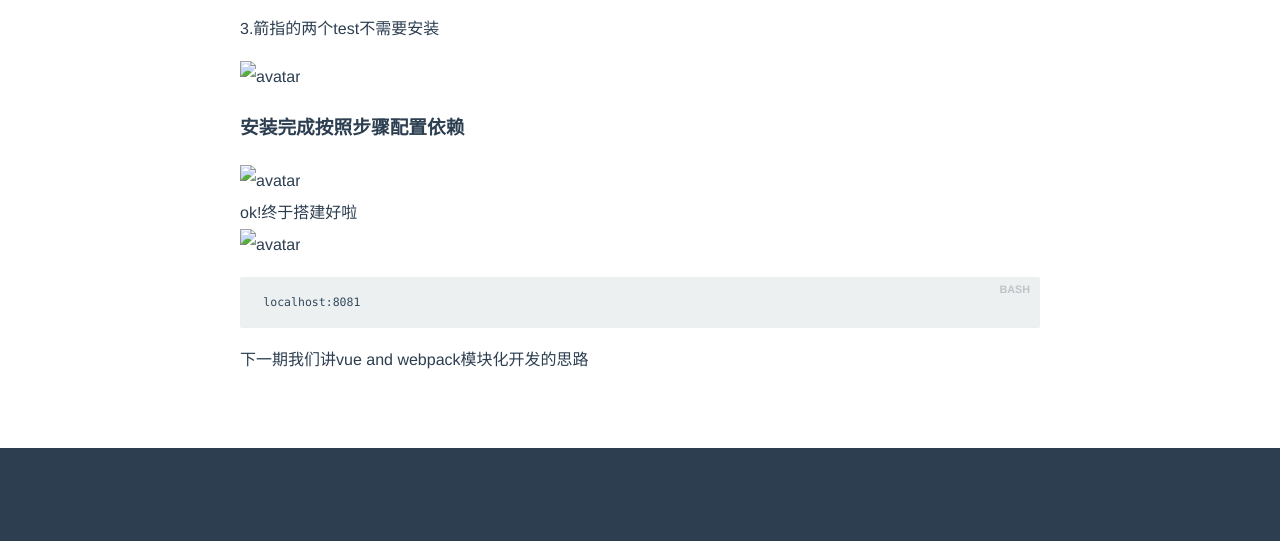
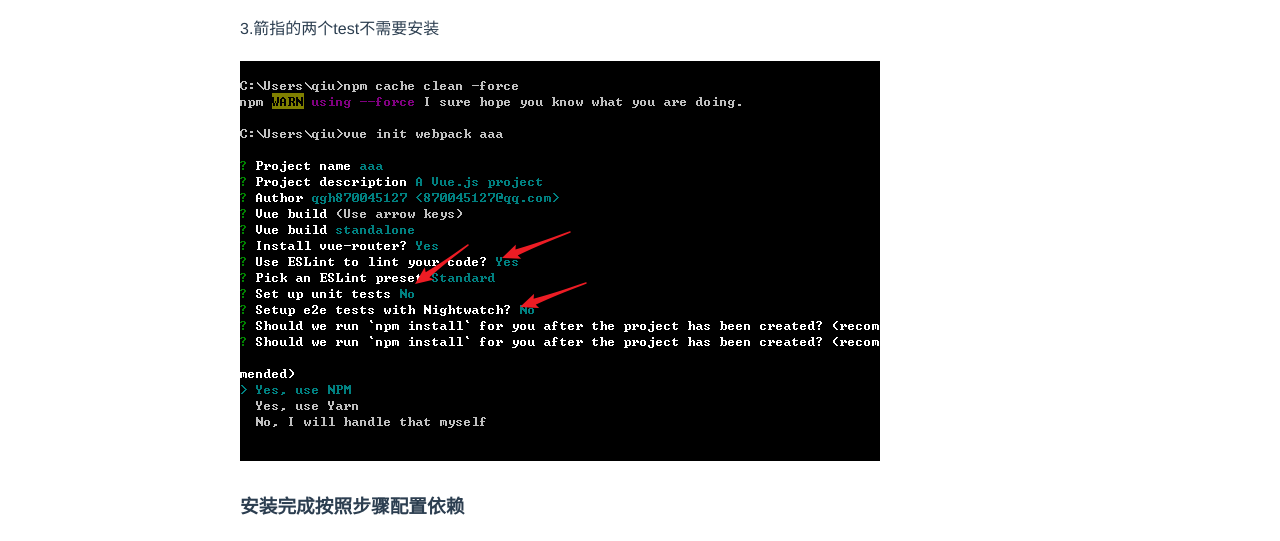
Before and after one commit to qgh870045127/qgh870045127.github.io, a plain HTML site: page 2018/08/06/webpack/index.html in a window 1280 px wide. Shown: the part 1274-1815 px from the top of the page. Drawn offline with Linux system fonts and the light colour scheme; a script that the page names is missing.

Commit message:
Site updated: 2018-08-06 20:20:53

```diff
--- a/2018/08/01/hello-world/index.html
+++ b/2018/08/01/hello-world/index.html
@@ -20,7 +20,7 @@
 <h4 id="生成以及部署"><a href="#生成以及部署" class="headerlink" title="生成以及部署"></a>生成以及部署</h4><figure class="highlight bash"><table><tr><td class="gutter"><pre><span class="line">1</span><br><span class="line">2</span><br><span class="line">3</span><br><span class="line">4</span><br></pre></td><td class="code"><pre><span class="line">$ npm install hexo-deployer-git --save </span><br><span class="line">//部署Hexo</span><br><span class="line">$ hexo g -d </span><br><span class="line">//每次修改播客之后，都需要重新加载文件并上传</span><br></pre></td></tr></table></figure>
 <h4 id="8-网页浏览"><a href="#8-网页浏览" class="headerlink" title="8.网页浏览"></a>8.网页浏览</h4><figure class="highlight bash"><table><tr><td class="gutter"><pre><span class="line">1</span><br><span class="line">2</span><br></pre></td><td class="code"><pre><span class="line">github用户名称.github.io </span><br><span class="line">//这是你的播客域名</span><br></pre></td></tr></table></figure>
 <p>各种问题与解决方法: <a href="https://hexo.io/docs/deployment.html" target="_blank" rel="noopener">Deployment</a></p>
-</div><div class="article-meta" style="max-width:800px"></div><div class="article-comment" style="max-width:800px"><div class="ds-thread" id="ds-thread" data-thread-key="cjki8rku60001moftptr1rblc" data-title="Hexo and github 搭建播客" data-url="http://yoursite.com/2018/08/01/hello-world/" site-name="ueibo"></div><script>var siteName = document.getElementById('ds-thread').getAttribute('site-name');
+</div><div class="article-meta" style="max-width:800px"></div><div class="article-comment" style="max-width:800px"><div class="ds-thread" id="ds-thread" data-thread-key="cjki8vaun0001uoftho5nwa1v" data-title="Hexo and github 搭建播客" data-url="http://yoursite.com/2018/08/01/hello-world/" site-name="ueibo"></div><script>var siteName = document.getElementById('ds-thread').getAttribute('site-name');
 var duoshuoQuery = {short_name: siteName};
 (function() {
   var ds = document.createElement('script');
--- a/2018/08/06/webpack/index.html
+++ b/2018/08/06/webpack/index.html
@@ -5,8 +5,8 @@
 <p>3.箭指的两个test不需要安装</p>
 <p><img src="/images/6.png" alt="avatar"></p>
 <h3 id="安装完成按照步骤配置依赖"><a href="#安装完成按照步骤配置依赖" class="headerlink" title="安装完成按照步骤配置依赖"></a>安装完成按照步骤配置依赖</h3><p><img src="/images/7.png" alt="avatar"><br>ok!终于搭建好啦<br><img src="/images/8.png" alt="avatar"><br><figure class="highlight bash"><table><tr><td class="gutter"><pre><span class="line">1</span><br></pre></td><td class="code"><pre><span class="line">localhost:8081</span><br></pre></td></tr></table></figure></p>
-<p>下一期我们讲vue and webpack模块化开发的思路</p>
-</div><div class="article-meta" style="max-width:800px"></div><div class="article-comment" style="max-width:800px"><div class="ds-thread" id="ds-thread" data-thread-key="cjki8rku90002moft5v6a4i4a" data-title="Vue and webpack" data-url="http://yoursite.com/2018/08/06/webpack/" site-name="ueibo"></div><script>var siteName = document.getElementById('ds-thread').getAttribute('site-name');
+<p>下一期<br>vue and webpack模块化开发的思路</p>
+</div><div class="article-meta" style="max-width:800px"></div><div class="article-comment" style="max-width:800px"><div class="ds-thread" id="ds-thread" data-thread-key="cjki8vauq0002uoftiplp5tiq" data-title="Vue and webpack" data-url="http://yoursite.com/2018/08/06/webpack/" site-name="ueibo"></div><script>var siteName = document.getElementById('ds-thread').getAttribute('site-name');
 var duoshuoQuery = {short_name: siteName};
 (function() {
   var ds = document.createElement('script');
```
Also changed, not shown: 2018/08/02/github代码托管/index.html (+1 -1 lines), images/6.png (added), images/7.png (added), images/8.png (added).
